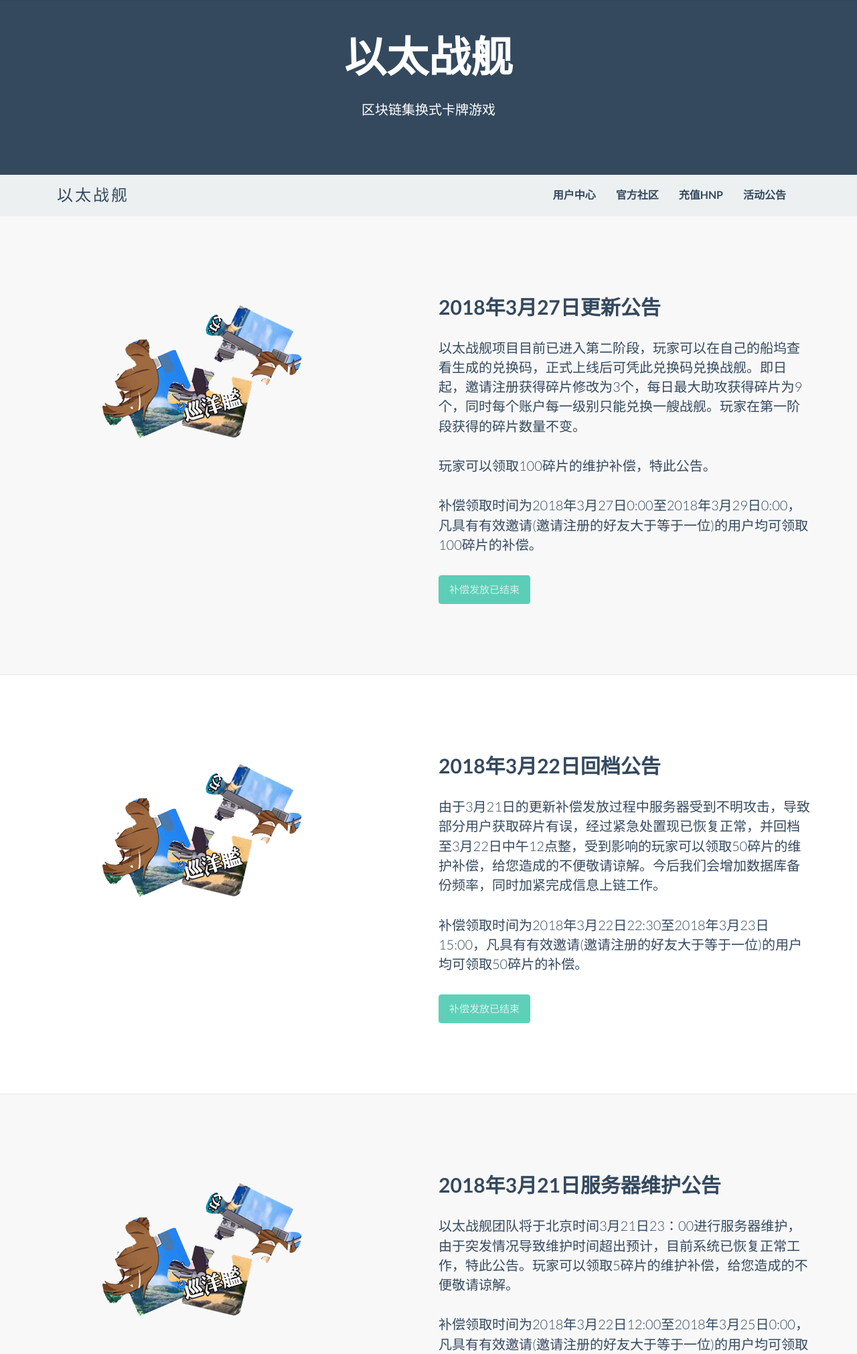
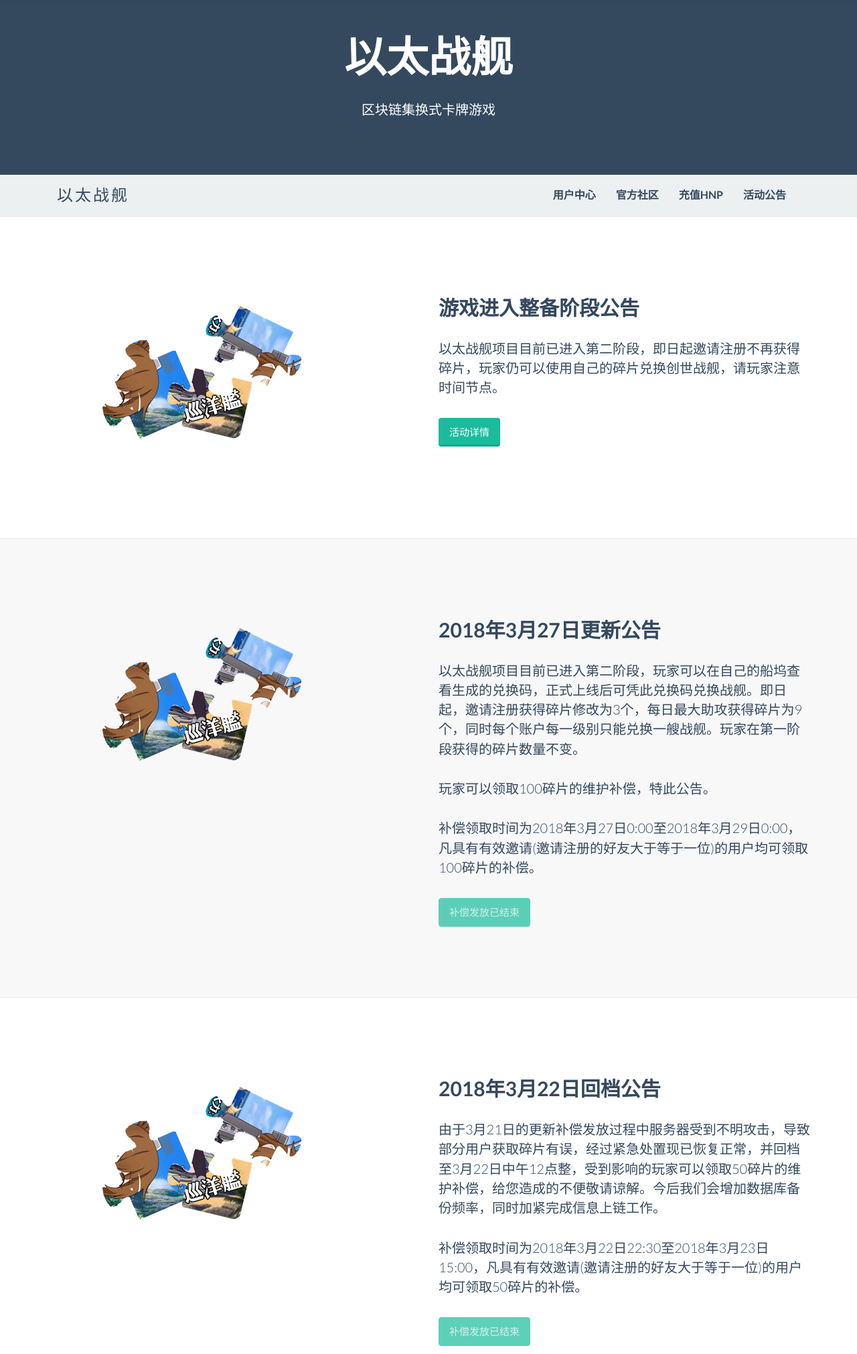
Before and after one commit to ubltroll/lamer_py, a Django app: page /notice in a window 1280 px wide. Shown: the top 2022 px of the page at 67% size. Run offline with Django 3.2, Linux system fonts and the light colour scheme; some libraries are stand-ins or nearby versions.

Commit message:
a1notice

```diff
--- a/milicien/templates/notice.html
+++ b/milicien/templates/notice.html
@@ -15,6 +15,35 @@
 	</div>
 
 <div id='head'></div>
+<div class="content-section-b">
+
+        <div class="container">
+
+            <div class="row">
+
+				<div class="col-sm-6 pull-left wow fadeInLeftBig">
+                    <img class="img-responsive " src="/static/img/credits.png" alt="">
+                </div>
+
+                <div class="col-sm-6 wow fadeInRightBig"  data-animation-delay="200">
+
+                    <h3 class="section-heading">游戏进入整备阶段公告</h3>
+
+                    <p class="lead">
+						以太战舰项目目前已进入第二阶段，即日起邀请注册不再获得碎片，玩家仍可以使用自己的碎片兑换创世战舰，请玩家注意时间节点。
+
+					</p>
+
+					 <p><a  class="btn btn-embossed btn-primary" href="http://etherwarship.com"  role="button">活动详情</a>
+
+
+				</div>
+            </div>
+        </div>
+        <!-- /.container -->
+    </div>
+
+
 <div class="content-section-a">
 
         <div class="container">
```
